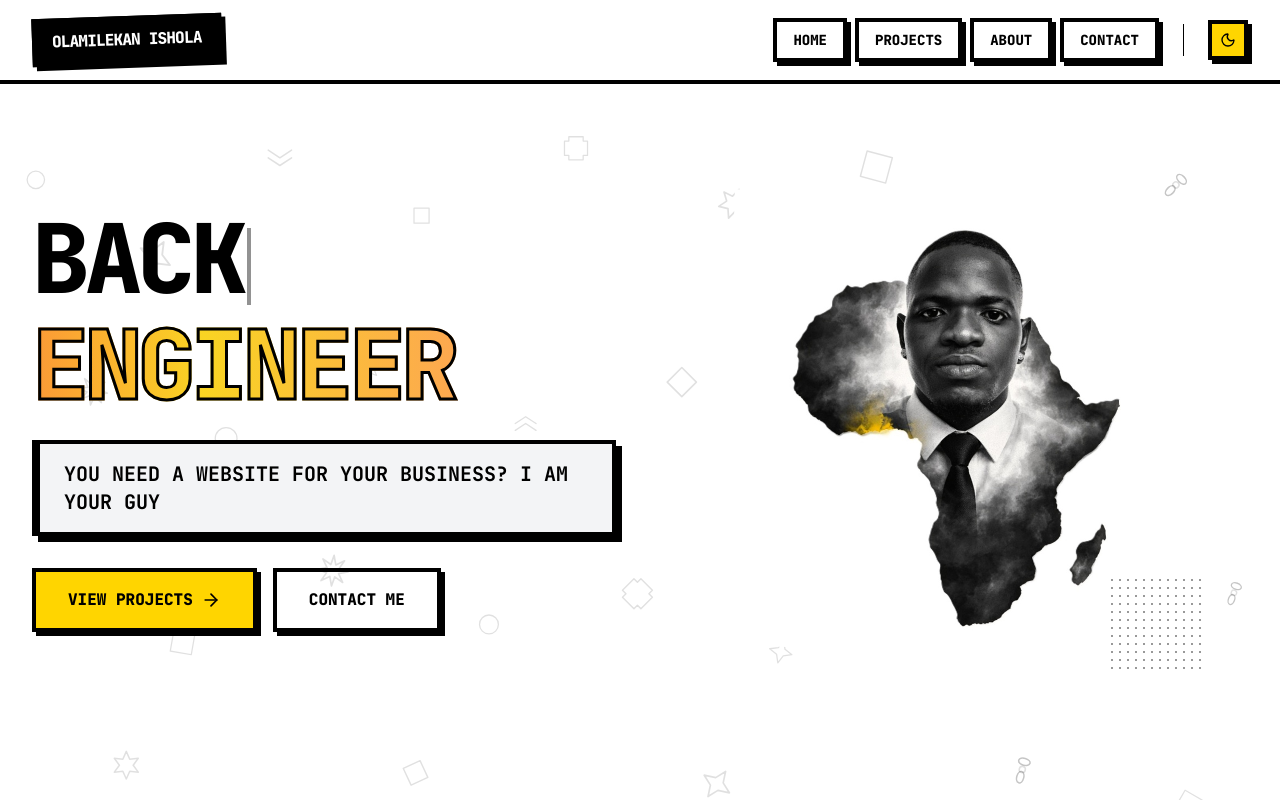
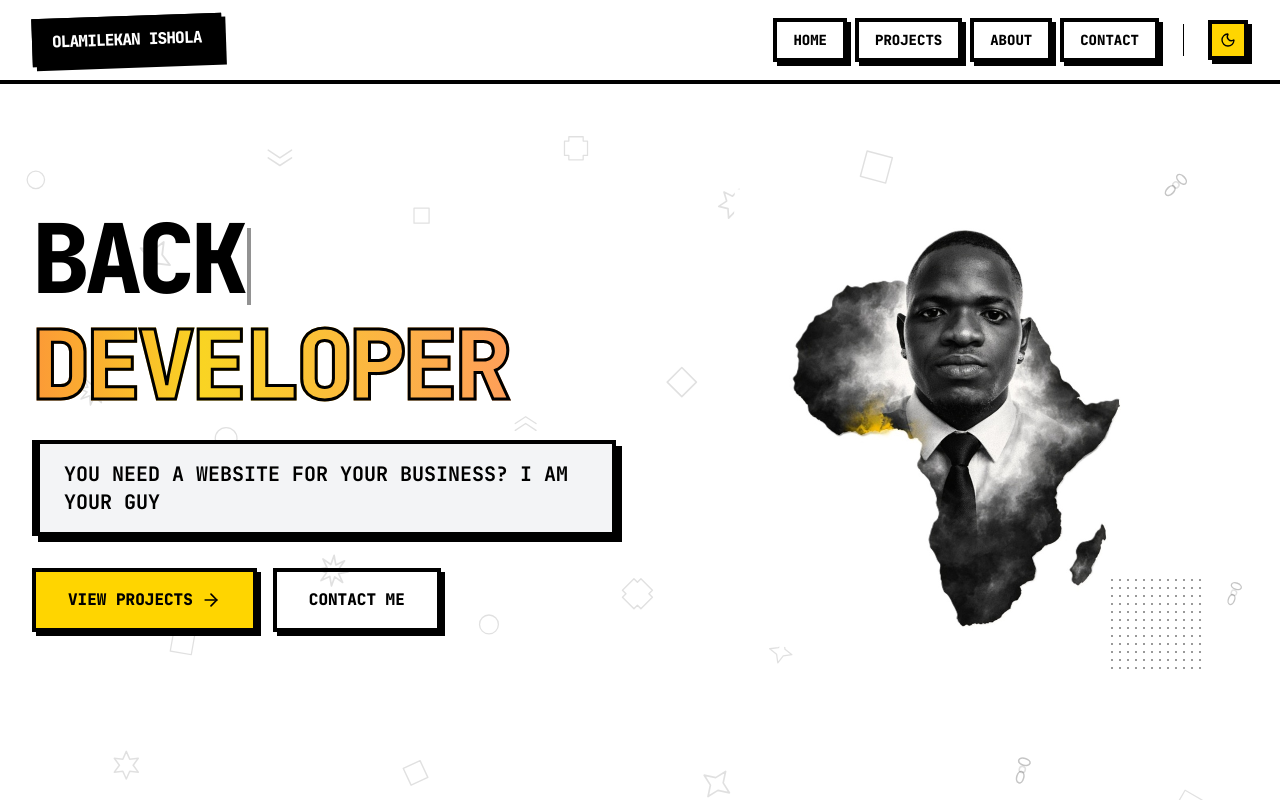
Before and after one commit to olaempire/Olamilekan-Portfolio, a React (Vite) app: page / in a window 1280 px wide. Shown: the top 802 px of the page. Built offline with nearby package versions, Linux system fonts and the light colour scheme.

Commit message:
Hero Fix

```diff
--- a/src/components/sections/Hero.tsx
+++ b/src/components/sections/Hero.tsx
@@ -74,7 +74,7 @@ export function Hero() {
                   ease: 'linear',
                 }}
               >
-                ENGINEER
+                DEVELOPER
               </motion.span>
 
             </h1>
```
